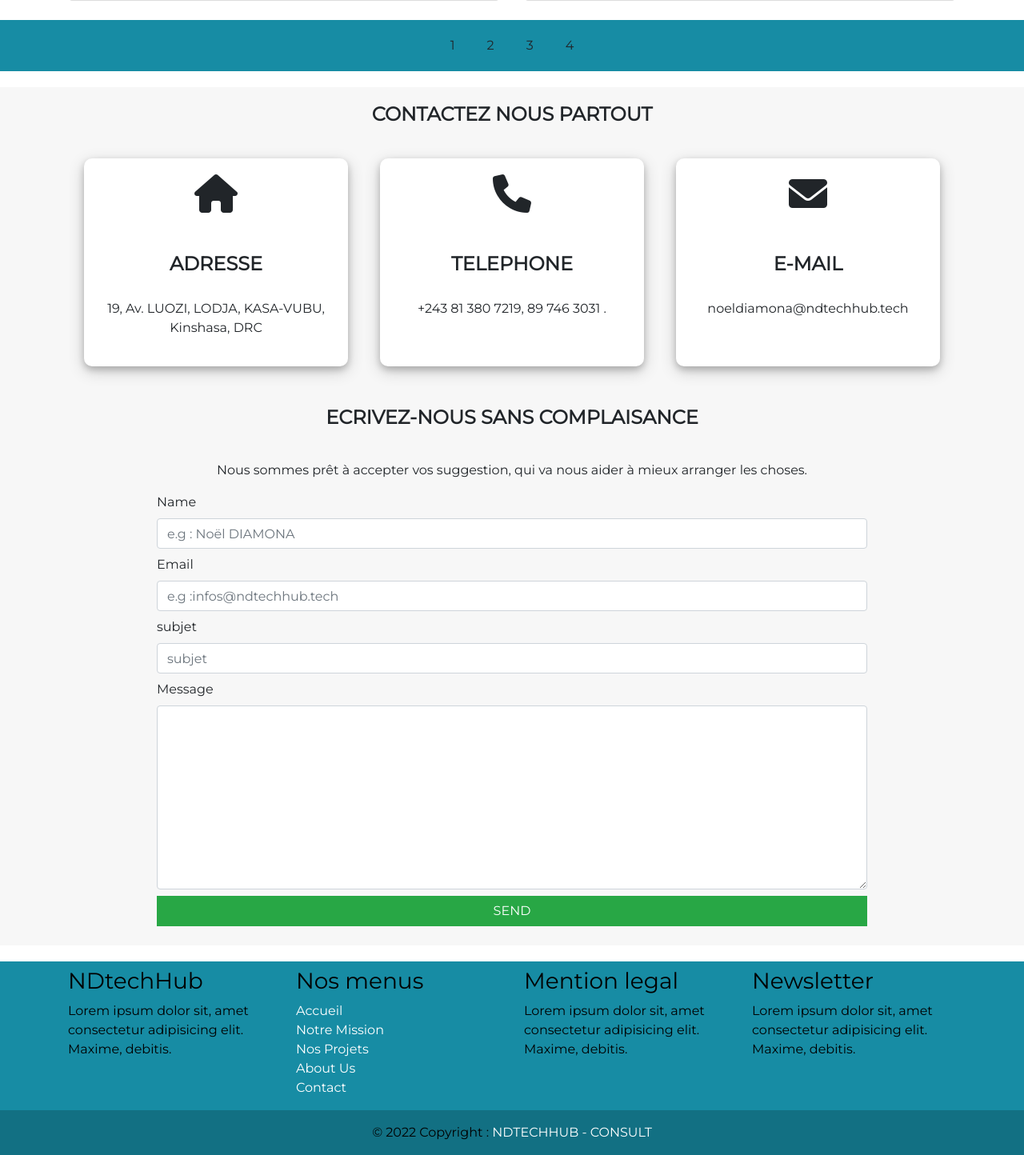
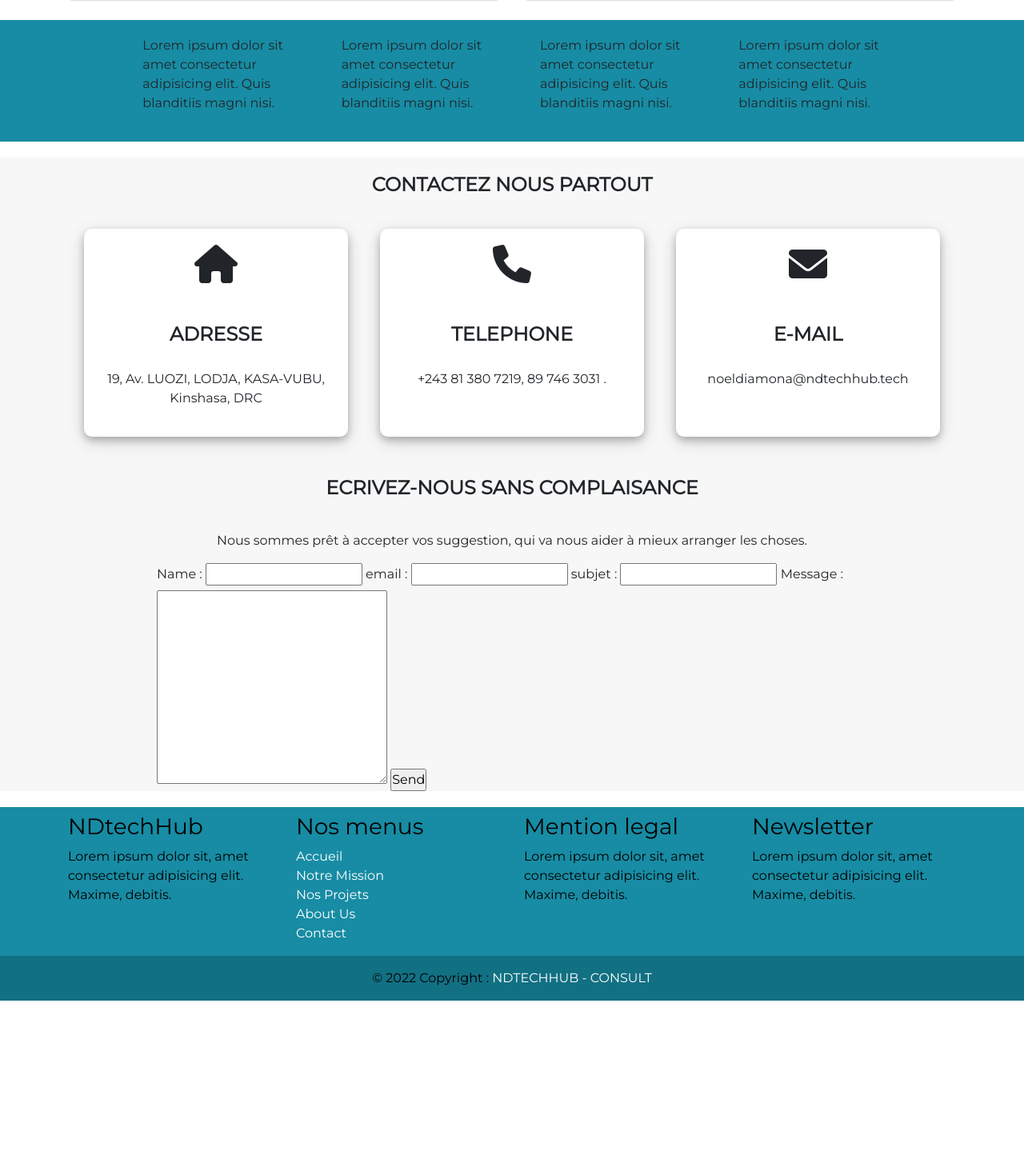
Before and after one commit to NoelGamaliel/new-projet, a PHP site: page / in a window 1280 px wide. Shown: the part 2312-3756 px from the top of the page at 80% size. After the commit the page ends 3563 px from the top, so only its background shows below. Run offline with PHP 8.4, Linux system fonts and the light colour scheme.

Commit message:
Correction the form conctact

```diff
--- a/index.html
+++ b/index.php
@@ -156,20 +156,30 @@
         <!-- End Projets -->
 
         <!-- About As -->
-            <Section class="About">
-                <div class="about__card">
-                    1
+            <div class="container-fluid About">
+                <div class="About">
+                    <div class="col-md-2 about__card">
+                        <p>
+                            Lorem ipsum dolor sit amet consectetur adipisicing elit. Quis blanditiis magni nisi.
+                        </p>
+                    </div>
+                    <div class="col-md-2 about__card">
+                        <p>
+                            Lorem ipsum dolor sit amet consectetur adipisicing elit. Quis blanditiis magni nisi.
+                        </p>
+                    </div>
+                    <div class="col-md-2 about__card">
+                        <p>
+                            Lorem ipsum dolor sit amet consectetur adipisicing elit. Quis blanditiis magni nisi.
+                        </p>
+                    </div>
+                    <div class="col-md-2 about__card">
+                        <p>
+                            Lorem ipsum dolor sit amet consectetur adipisicing elit. Quis blanditiis magni nisi.
+                        </p>
+                    </div>
                 </div>
-                <div class="about__card">
-                    2
-                </div>
-                <div class="about__card">
-                    3
-                </div>
-                <div class="about__card">
-                   4
-                </div>
-            </Section>
+            </div>
         <!-- END About As -->
 
         <!-- Conctact -->
@@ -211,20 +221,20 @@
                         <p>
                             Nous sommes prêt à accepter vos suggestion, qui va nous aider à mieux arranger les choses.
                         </p>
-                        <div class="form_items">
-                            <form action="/action_page.php">
-                                <label for="name">Name</label>
-                                <input class="form-control  mb-2" type="text" placeholder="e.g : Noël DIAMONA" id="name" aria-label="default input example">
-                                <label for="mail">Email</label>
-                                <input class="form-control  mb-2" type="email" placeholder="e.g :infos@ndtechhub.tech" id="mail" aria-label="default input example">
-                                <label for="subjet">subjet</label>
-                                <input class="form-control  mb-2" type="text" placeholder="subjet" name="subjet" id="subjet" aria-label="default input example">
-                                <label for="message">Message</label>
-                                <textarea class="form-control mb-2" id="exampleFormControlTextarea1"  id="message" name="message" rows="9"></textarea>
 
-                                <button type="submit" class="btn btn-success rounded-0 mb-4" style="width: 100%;"> SEND</button>
-                            </form>
-                        </div>
+                        <form action="traitement.php" method="post">
+                            <label for="name">Name :</label>
+                            <input type="text" name="name" id="name">
+                            <label for="name">email :</label>
+                            <input type="text" name="name" id="name">
+                            <label for="name">subjet :</label>
+                            <input type="text" name="name" id="name">
+                            <label for="name">Message :</label>
+                            <textarea name="message" id="" cols="30" rows="10">
+
+                            </textarea>
+                            <input type="submit" value="Send">
+                        </form>
                     </div>
                 </div>
             </section>
@@ -265,7 +275,6 @@
                         </div>
                     </div>
 
-
                     <!-- Copyright -->
                         <div class="text-center p-3" style="background-color: rgba(0, 0, 0, 0.2);">
                             © 2022 Copyright :
```
Also changed, not shown: traitement.php (added, +13 -0 lines).
